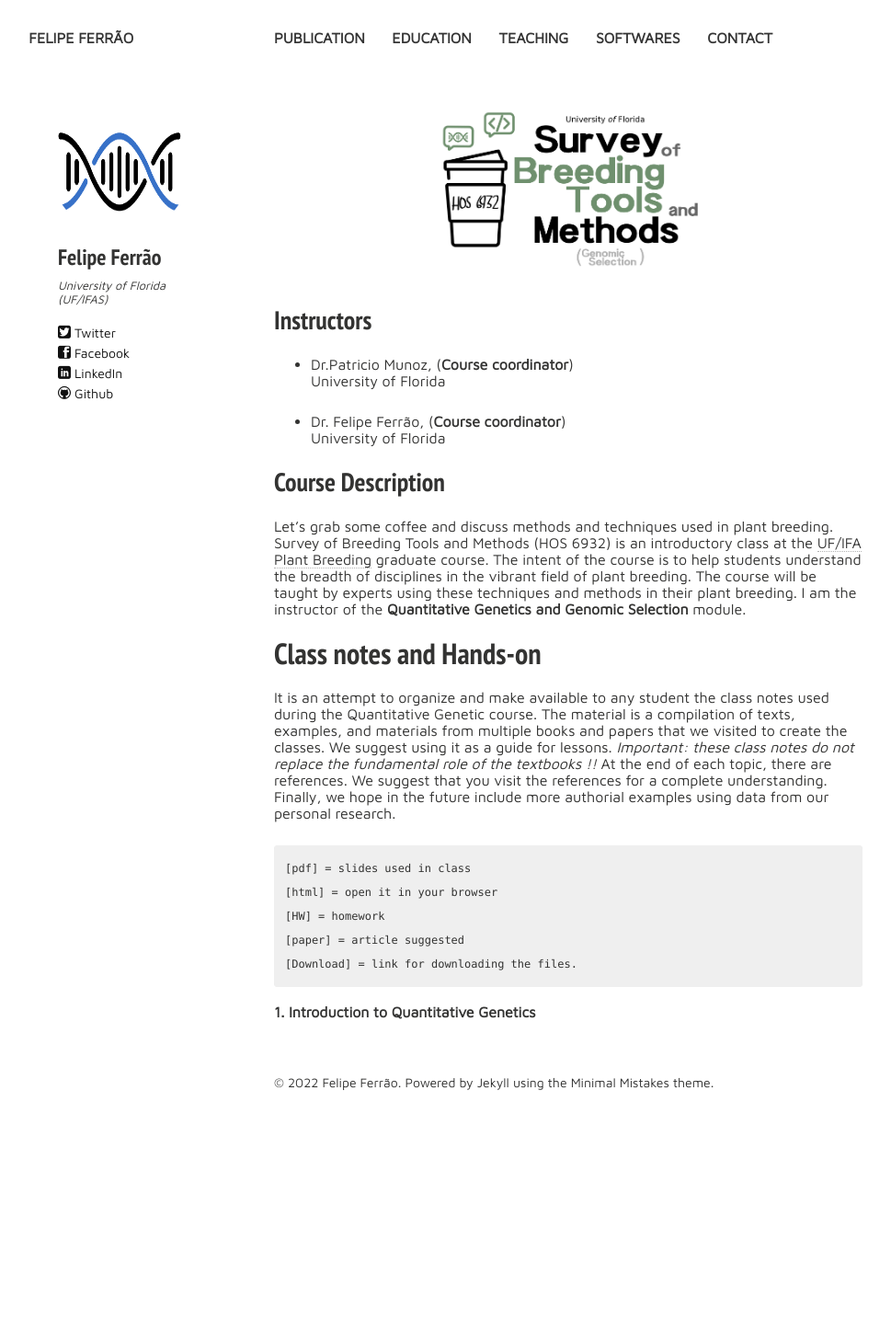
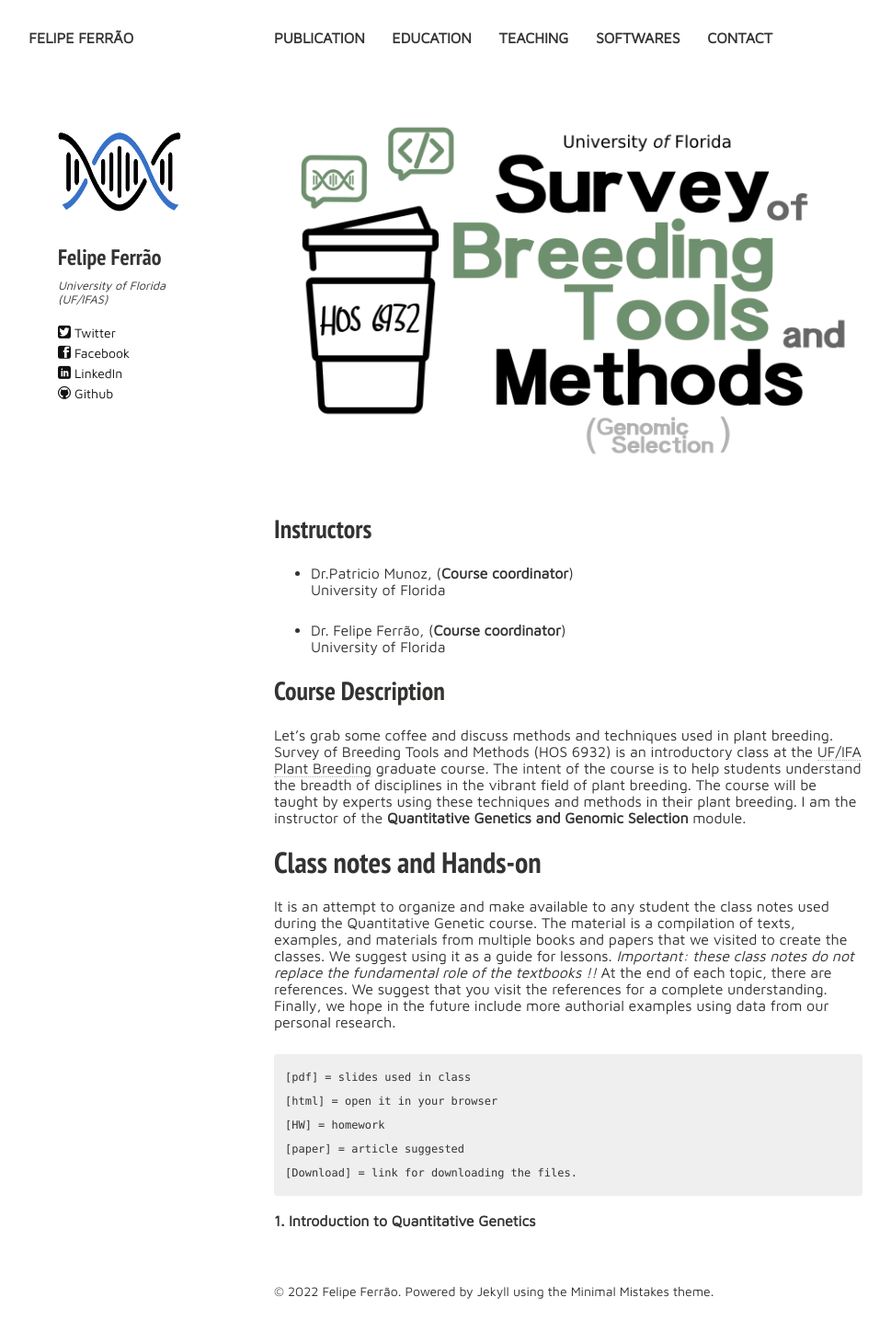
Before and after one commit to lfelipe-ferrao/lfelipe-ferrao.github.io, a Jekyll site: the page built from class/survey/index.md, in a window 1280 px wide. Shown: the whole page at 92% size, without its empty margins (22-991 px from the left). Built offline with Jekyll 4.4.1, drawn with Linux system fonts in a browser that asks for light colours; nearby versions of some CDN libraries; our own code applies the rules of GitHub Pages for plain Markdown files; before the commit the page ends 1233 px from its top, so only the background shows below that.

Commit message:
Update index.md

```diff
--- a/class/survey/index.md
+++ b/class/survey/index.md
@@ -1,5 +1,5 @@
 <p align="center">
-  <img  width="300" height="200" src="./tmp.png" />
+  <img  src="./tmp.png" />
 </p>
 
 ## Instructors
```
